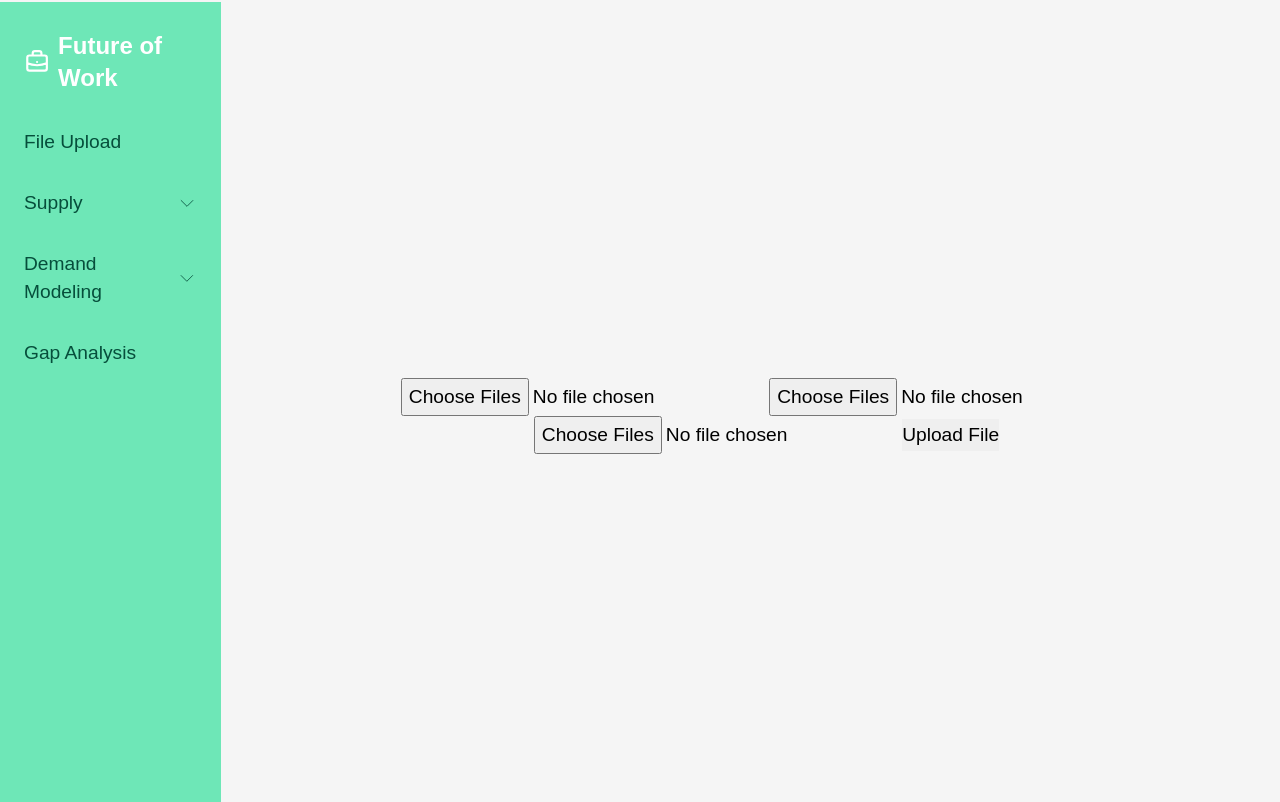
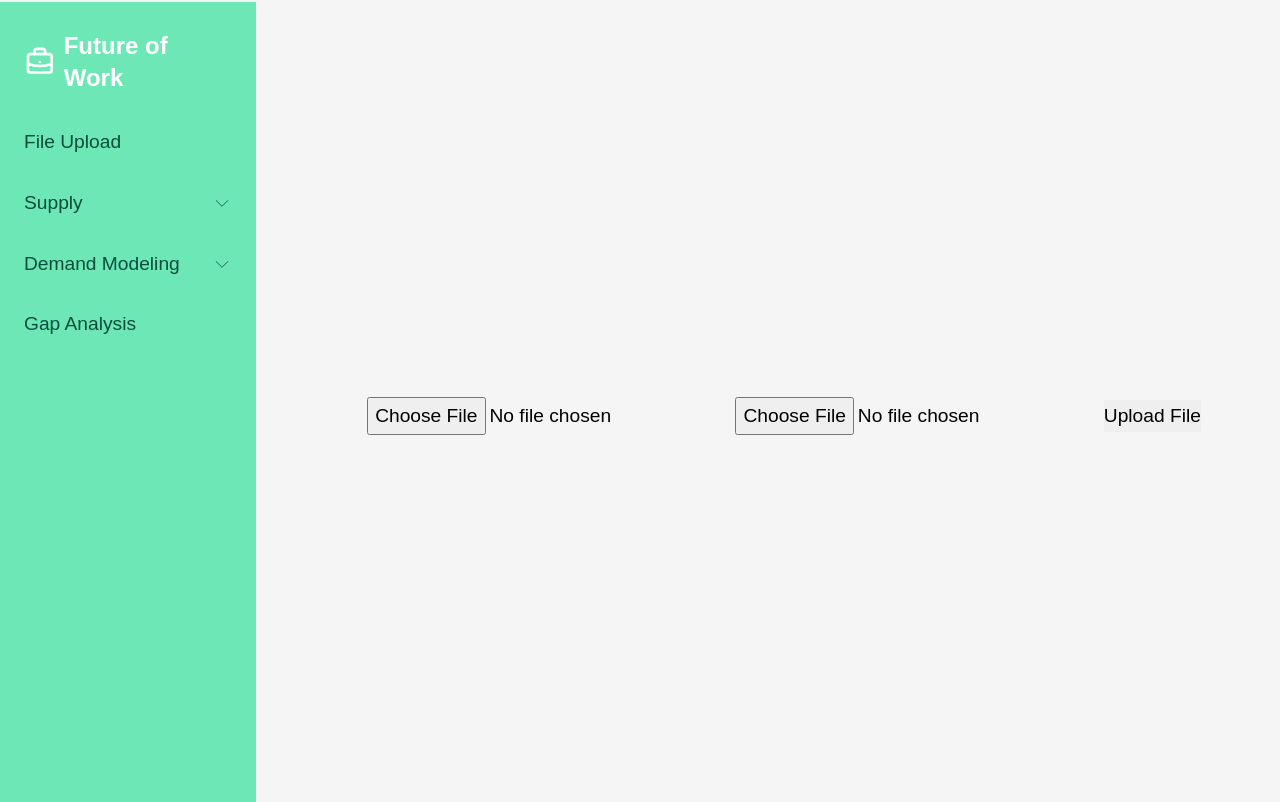
Before and after one commit to osoc21/Future-of-Work, a Svelte app in the folder frontend/: page /fileupload in a window 1280 px wide. Shown: the part 798-1600 px from the top of the page. Built offline with nearby package versions, Linux system fonts and the light colour scheme.

Commit message:
fixing things

```diff
--- a/frontend/src/pages/FileUpload.svelte
+++ b/frontend/src/pages/FileUpload.svelte
@@ -1,15 +1,24 @@
 <script>
   import { uploadWorkforceData } from '../api/upload';
 
-  let files;
+  let file2;
+  let file1;
+
+
+
+//   let file2;
   const handleUpload = async (e) => {
+      //TODO check if every field contains a file
     e.preventDefault();
 
     const formData = new FormData();
-    for (let i = 0; i < files.length; i++) {
-      let file = files[i];
-      formData.append('files[]', file);
-    }
+    // for (let i = 0; i < files.length; i++) {
+    //   let file = files[i];
+    //   formData.append('files[]', file);
+    // }
+
+    formData.append('files[]',file1[0]);
+    formData.append('files[]',file2[0]);
 
     try {
       const response = await uploadWorkforceData(formData);
@@ -25,9 +34,10 @@
 
   <div class="flex-1">
     <form method="post" enctype="multipart/form-data" on:submit={handleUpload}>
-        <input type="file" name="files[]" multiple bind:files />
-        <input type="file" name="files[]" multiple bind:files />
-        <input type="file" name="files[]" multiple bind:files />
+        <input type="file" multiplename="file1" bind:files={file1} />
+        <input type="file" name="file2" bind:files={file2} />
+        <!-- <input type="file" name="file2" bind:file2 /> -->
+
 
         <input type="submit" value="Upload File" />
       </form>
```
